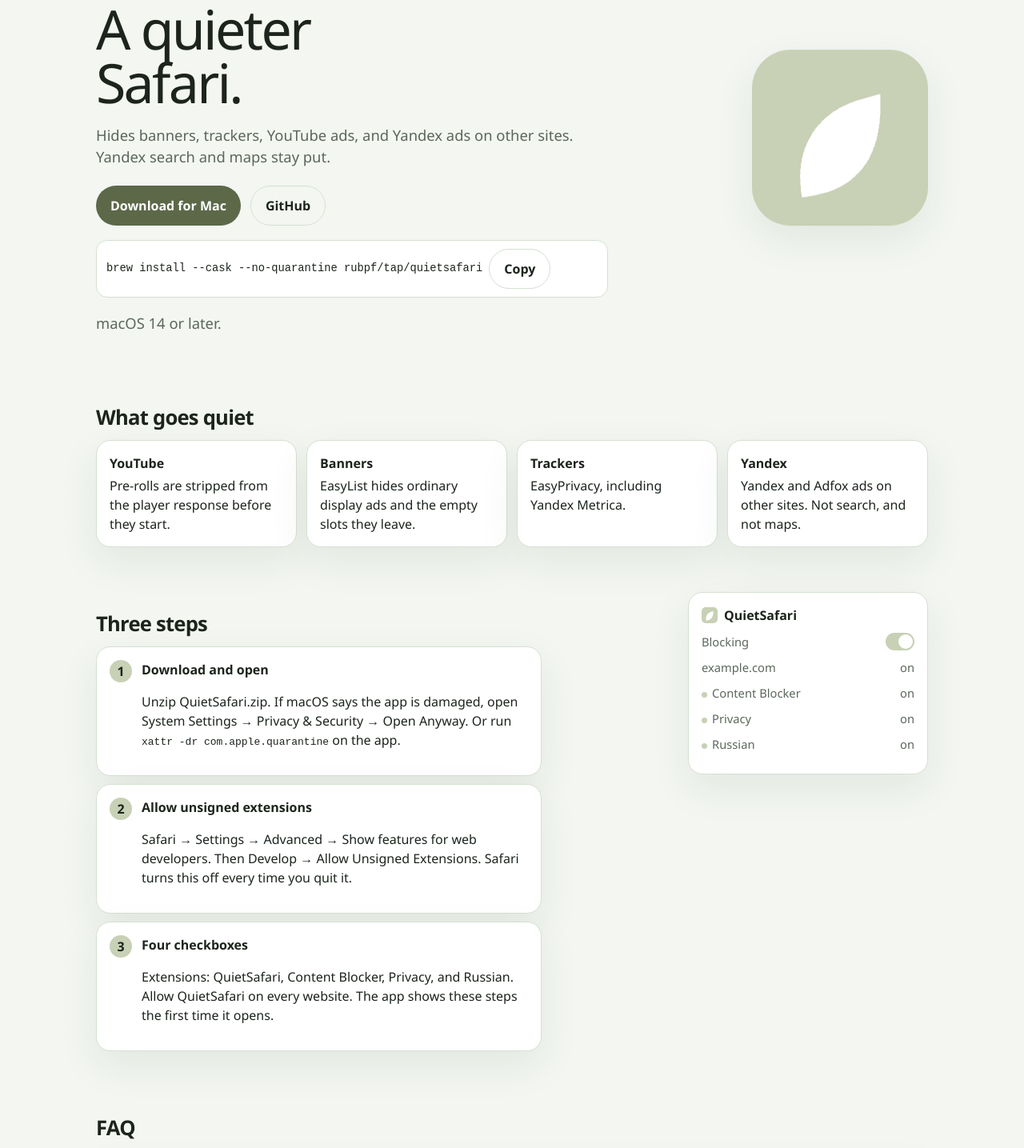
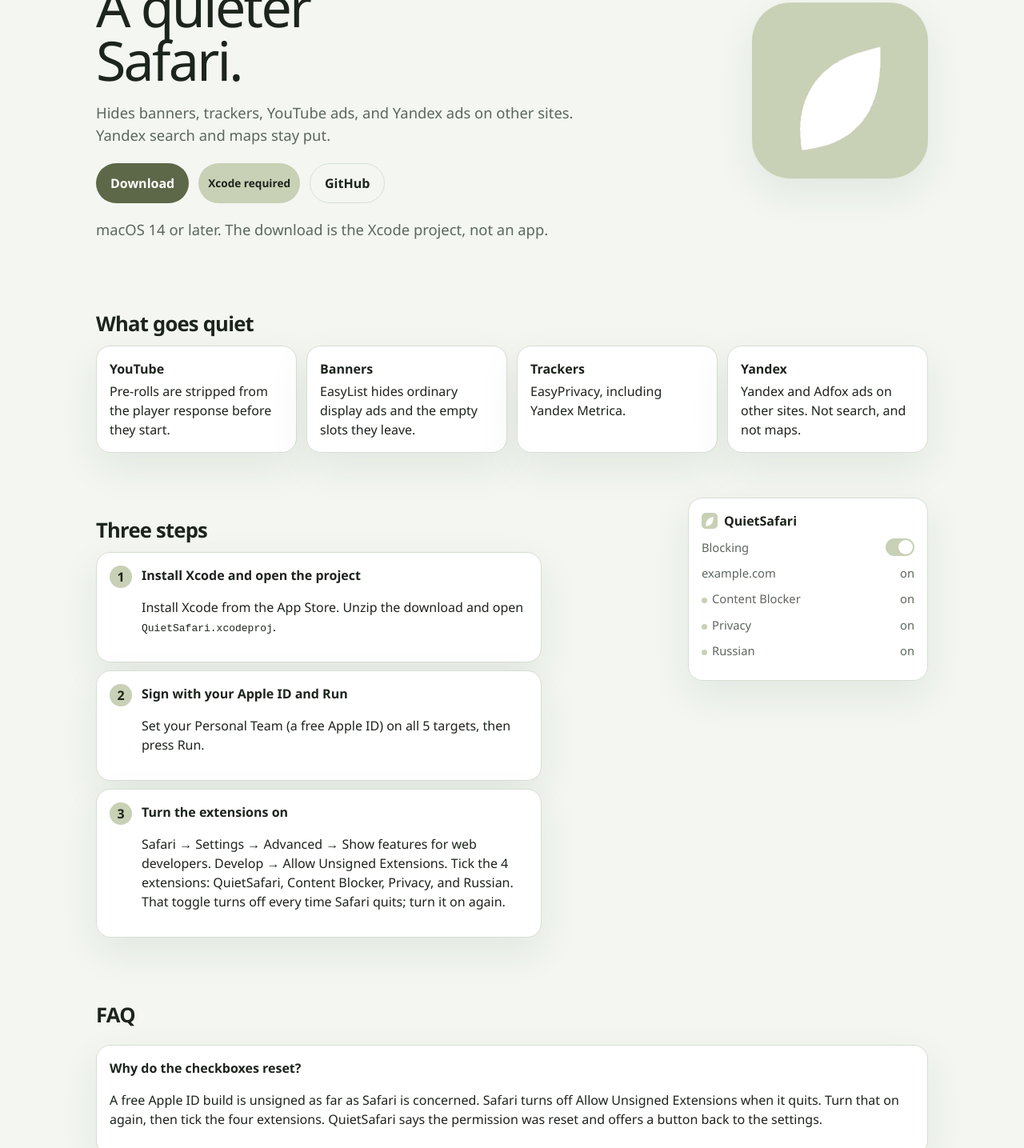
Before and after one commit to rubpf/QuietSafari, a browser extension: page site/index.html in a window 1280 px wide. Shown: the part 183-1618 px from the top of the page at 80% size. Drawn offline with Linux system fonts and the light colour scheme.

Commit message:
Point install at an Xcode build with a free Apple ID.
Safari rejects the ad-hoc app, so the site and README download the project zip and the release workflow no longer publishes one.

Co-authored-by: Ruben <rubpf@users.noreply.github.com>

```diff
--- a/site/index.html
+++ b/site/index.html
@@ -16,18 +16,15 @@
 
     <main id="top" class="hero">
       <div>
-        <p class="lede">For Safari on Mac. No subscription, and no paid Apple developer account.</p>
+        <p class="lede">For Safari on Mac. Built in Xcode with a free Apple ID.</p>
         <h1>A quieter<br>Safari.</h1>
         <p class="lede">Hides banners, trackers, YouTube ads, and Yandex ads on other sites. Yandex search and maps stay put.</p>
         <div class="actions">
-          <a class="button" href="https://github.com/rubpf/QuietSafari/releases/latest/download/QuietSafari.zip">Download for Mac</a>
+          <a class="button" href="https://github.com/rubpf/QuietSafari/archive/refs/heads/main.zip">Download</a>
+          <span class="badge">Xcode required</span>
           <a class="button quiet" href="https://github.com/rubpf/QuietSafari">GitHub</a>
         </div>
-        <div class="brew">
-          <code id="brew">brew install --cask --no-quarantine rubpf/tap/quietsafari</code>
-          <button class="button quiet" id="copy" type="button">Copy</button>
-        </div>
-        <p class="lede">macOS 14 or later.</p>
+        <p class="lede">macOS 14 or later. The download is the Xcode project, not an app.</p>
       </div>
       <img class="hero-icon" src="icon.svg" alt="QuietSafari icon">
     </main>
@@ -49,22 +46,22 @@
           <article class="step">
             <div class="num">1</div>
             <div>
-              <strong>Download and open</strong>
-              <p>Unzip QuietSafari.zip. If macOS says the app is damaged, open System Settings → Privacy &amp; Security → Open Anyway. Or run <code>xattr -dr com.apple.quarantine</code> on the app.</p>
+              <strong>Install Xcode and open the project</strong>
+              <p>Install Xcode from the App Store. Unzip the download and open <code>QuietSafari.xcodeproj</code>.</p>
             </div>
           </article>
           <article class="step">
             <div class="num">2</div>
             <div>
-              <strong>Allow unsigned extensions</strong>
-              <p>Safari → Settings → Advanced → Show features for web developers. Then Develop → Allow Unsigned Extensions. Safari turns this off every time you quit it.</p>
+              <strong>Sign with your Apple ID and Run</strong>
+              <p>Set your Personal Team (a free Apple ID) on all 5 targets, then press Run.</p>
             </div>
           </article>
           <article class="step">
             <div class="num">3</div>
             <div>
-              <strong>Four checkboxes</strong>
-              <p>Extensions: QuietSafari, Content Blocker, Privacy, and Russian. Allow QuietSafari on every website. The app shows these steps the first time it opens.</p>
+              <strong>Turn the extensions on</strong>
+              <p>Safari → Settings → Advanced → Show features for web developers. Develop → Allow Unsigned Extensions. Tick the 4 extensions: QuietSafari, Content Blocker, Privacy, and Russian. That toggle turns off every time Safari quits; turn it on again.</p>
             </div>
           </article>
         </div>
@@ -83,7 +80,7 @@
       <h2>FAQ</h2>
       <article>
         <h3>Why do the checkboxes reset?</h3>
-        <p>This build has no paid Apple signature. Safari turns off Allow Unsigned Extensions when it quits. QuietSafari then says the permission was reset, with a button back to the settings.</p>
+        <p>A free Apple ID build is unsigned as far as Safari is concerned. Safari turns off Allow Unsigned Extensions when it quits. Turn that on again, then tick the four extensions. QuietSafari says the permission was reset and offers a button back to the settings.</p>
       </article>
       <article>
         <h3>Does anything leave this Mac?</h3>
@@ -100,6 +97,5 @@
       <a href="https://github.com/rubpf/QuietSafari">github.com/rubpf/QuietSafari</a>
     </footer>
   </div>
-  <script src="site.js"></script>
 </body>
 </html>
--- a/site/styles.css
+++ b/site/styles.css
@@ -107,6 +107,17 @@ h1 {
   background: transparent;
   color: var(--ink);
   border: 1px solid var(--line);
+}
+
+.badge {
+  display: inline-flex;
+  align-items: center;
+  border-radius: 999px;
+  padding: 6px 12px;
+  background: var(--sage);
+  color: #1c241c;
+  font-size: 0.85rem;
+  font-weight: 600;
 }
 
 .hero-icon {
```
Also changed, not shown: 4 other files.
